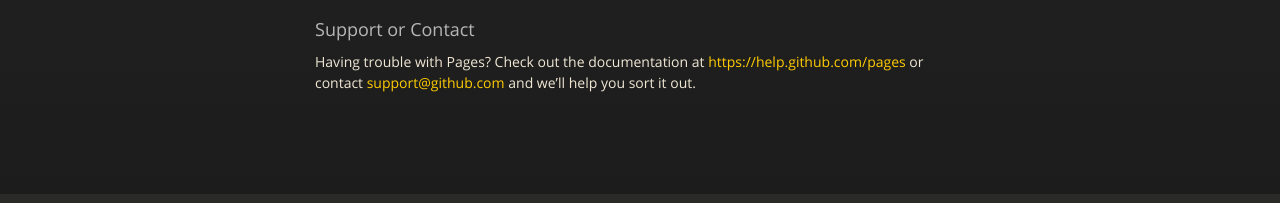
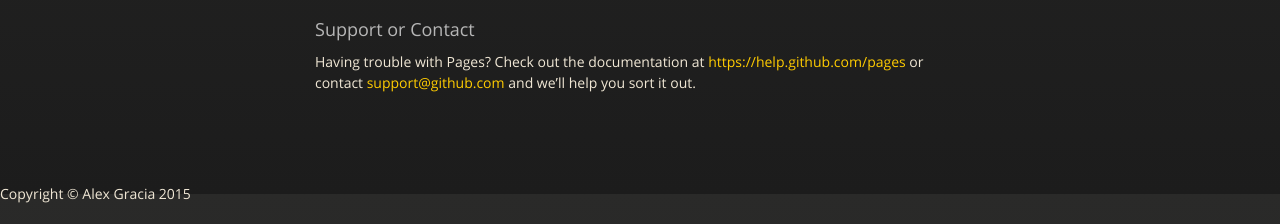
Before and after one commit to AlexGracia/Trabajo-de-fin-de-ciclo, a plain HTML site: page index.html in a window 1280 px wide. Shown: the part 606-830 px from the top of the page. Before the commit the page ends 809 px from the top, so only its background shows below. Drawn offline with nearby package versions, Linux system fonts and the light colour scheme.

Commit message:
Copyright prueba

```diff
--- a/index.html
+++ b/index.html
@@ -6,9 +6,9 @@
     <title>Trabajo de fin de ciclo by AlexGracia</title>
     <link rel="stylesheet" href="stylesheets/styles.css">
     <link rel="stylesheet" href="stylesheets/pygment_trac.css">
+    <link rel="icon" type="image/x-icon" href="https://raw.githubusercontent.com/AlexGracia/Trabajo-de-fin-de-ciclo/master/AlexGracia/src/org/alex/accesodatos/iconos/IconoAplicacion.png">
     <script src="https://ajax.googleapis.com/ajax/libs/jquery/1.7.1/jquery.min.js"></script>
     <script src="javascripts/respond.js"></script>
-    <link rel="icon" type="image/x-icon" href="https://raw.githubusercontent.com/AlexGracia/Trabajo-de-fin-de-ciclo/master/AlexGracia/src/org/alex/accesodatos/iconos/IconoAplicacion.png">
     <!--[if lt IE 9]>
       <script src="//html5shiv.googlecode.com/svn/trunk/html5.js"></script>
     <![endif]-->
@@ -50,5 +50,9 @@
     </div>
     <!--[if !IE]><script>fixScale(document);</script><![endif]-->
 
+    <div class="footer">
+      Copyright © Alex Gracia 2015
+    </div>
+
   </body>
 </html>
```
